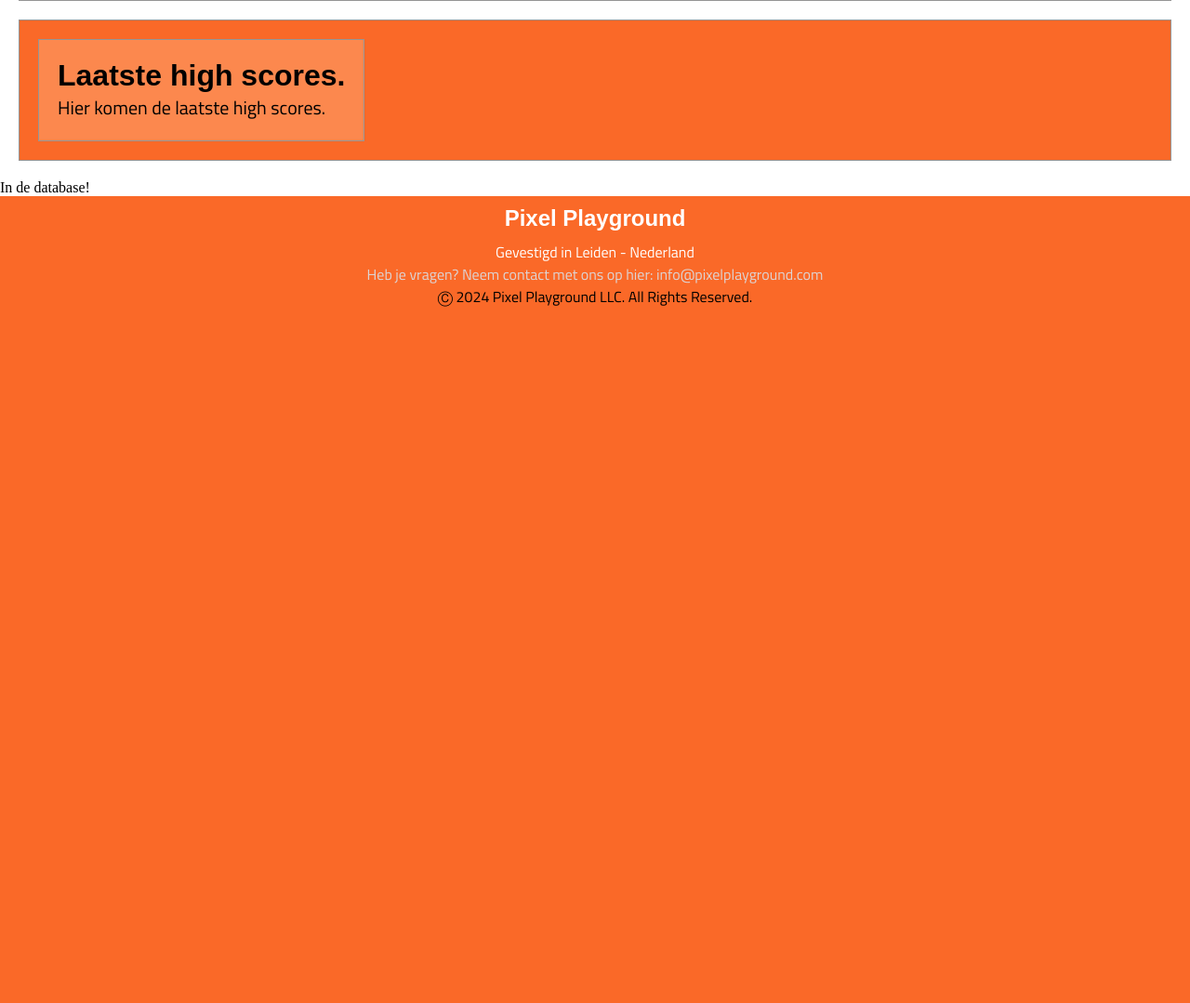
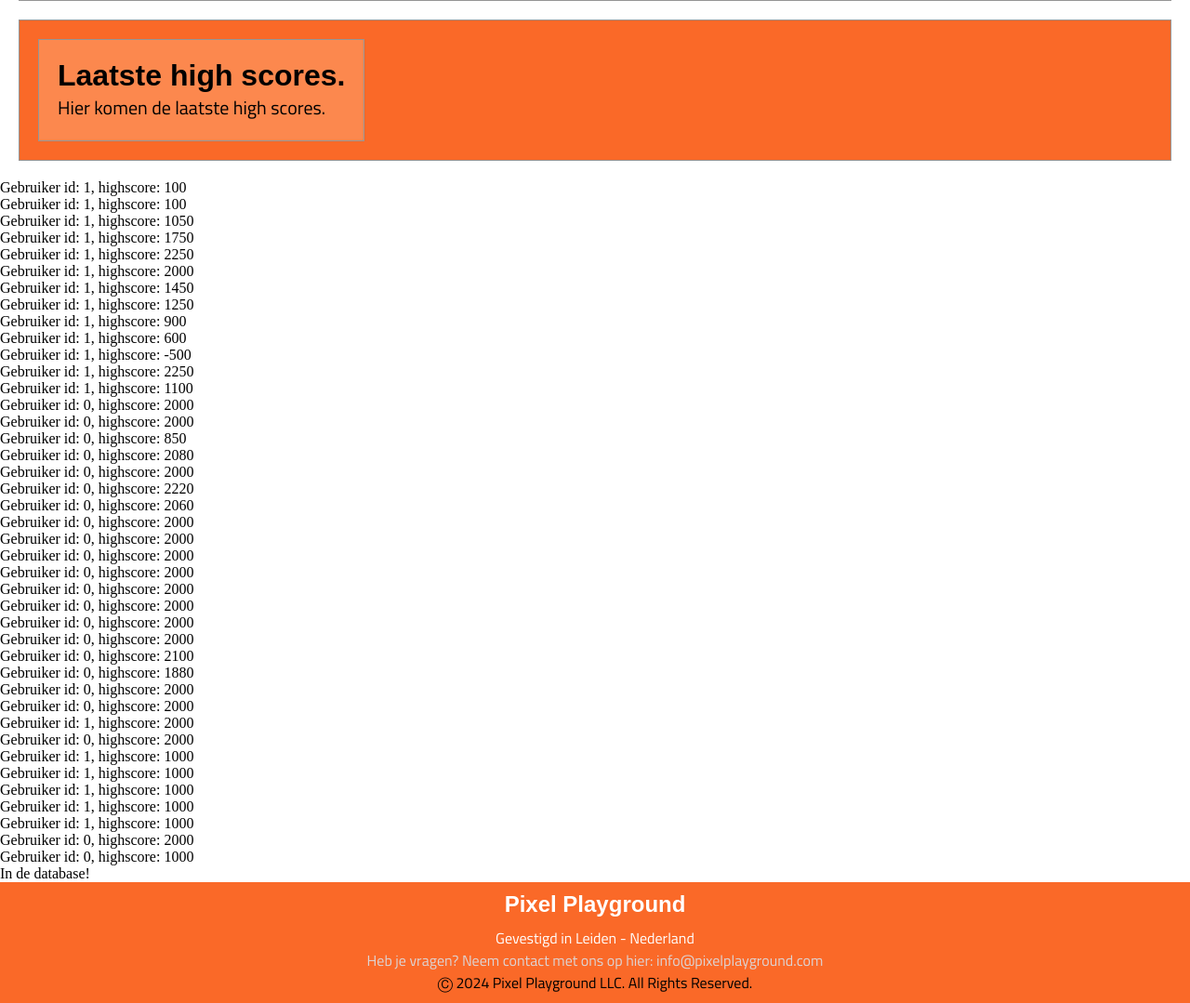
Before and after one commit to 3SWDG-Webdev-AO/Groep-11-Luuk-Bouwmeester, a PHP site: page /index.php in a window 1280 px wide. Shown: the part 1055-2134 px from the top of the page at 93% size. Before the commit the page ends 1385 px from the top, so only its background shows below. Run offline with PHP 8.4, Linux system fonts and the light colour scheme; data comes from the database, SQL or seed files in the repository; some web fonts are replaced.

Commit message:
Echo alle highscores

```diff
--- a/paginas/home/index.php
+++ b/paginas/home/index.php
@@ -86,6 +86,26 @@
                 // Set pdo error mode
                 $pdo->setAttribute(PDO::ATTR_ERRMODE, PDO::ERRMODE_EXCEPTION);
 
+                // Bereid de query voor
+                $query = "SELECT * FROM highscores";
+
+                // Voer de query uit
+                $result = $pdo->query($query);
+
+                // Fetch de highscores
+                $highscores = $result->fetchAll(PDO::FETCH_BOTH);
+
+                // Kijk of we wel high scores zijn
+                if(count($highscores) > 0) {
+                    // Loop door alle highscores
+                    foreach($highscores as $highscore) {
+                        echo "Gebruiker id: " . $highscore["gebruiker_id"] . ", highscore: " . $highscore["highscore"] . "<br>";
+                    }
+                } else {
+                    echo "Geen gebruikers gevonden";
+                }
+
+
                 echo "In de database!";
             } catch (PDOException $e) {
                 // Catch error
```
